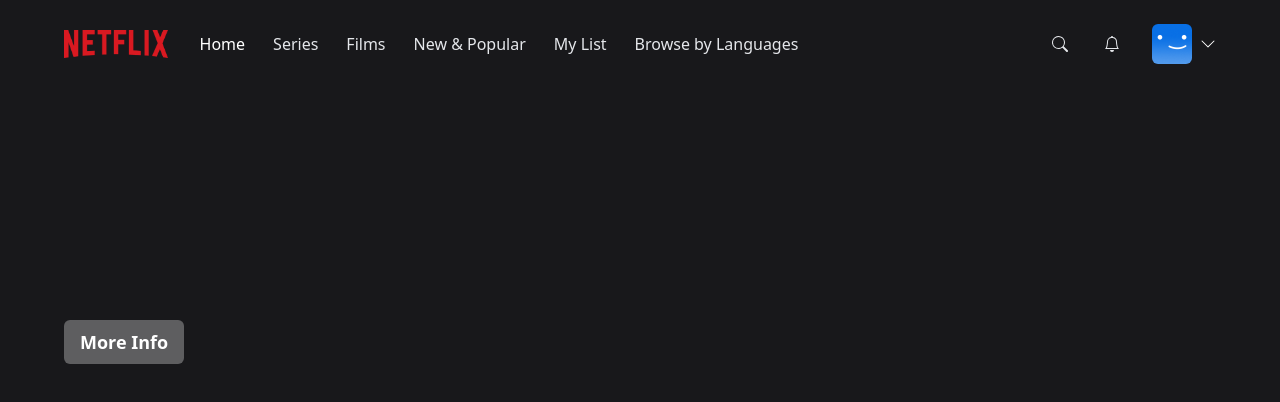
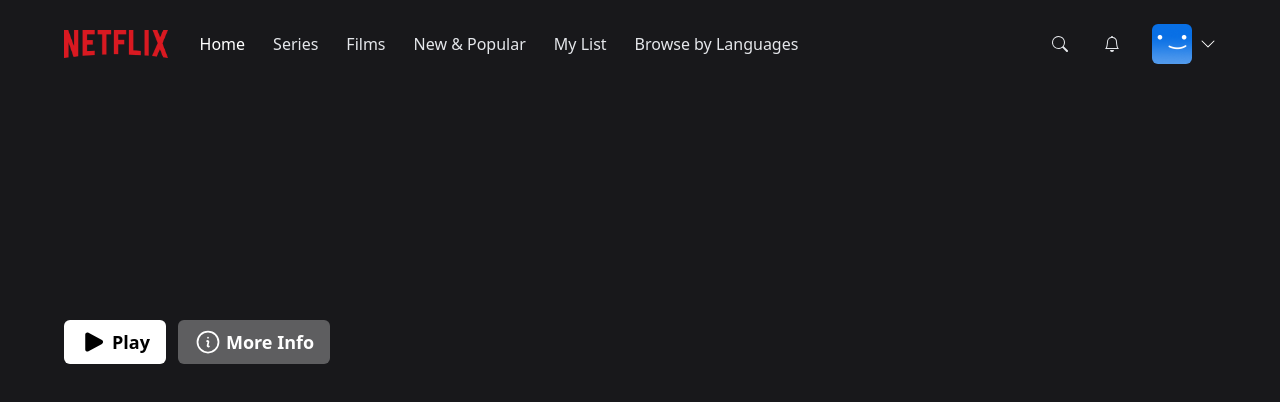
Before and after one commit to SiAce/nextflix-clone, a Next.js app: page / in a window 1280 px wide. Shown: the top 402 px of the page. Built offline with nearby package versions, Linux system fonts and the light colour scheme; no server answers; the database is empty; sample sign-in values are in the browser's storage.

Commit message:
Add Play Button

```diff
--- a/components/Billboard.tsx
+++ b/components/Billboard.tsx
@@ -1,7 +1,7 @@
 import React, { useCallback } from 'react';
-// import { InformationCircleIcon } from '@heroicons/react/24/outline';
+import { InformationCircleIcon } from '@heroicons/react/24/outline';
 
-// import PlayButton from '@/components/PlayButton';
+import PlayButton from '@/components/PlayButton';
 import useBillboard from '@/hooks/useBillboard';
 // import useInfoModalStore from '@/hooks/useInfoModalStore';
 
@@ -26,7 +26,7 @@ const Billboard: React.FC = () => {
           {data?.description}
         </p>
         <div className="flex flex-row items-center mt-3 md:mt-4 gap-3">
-          {/* <PlayButton movieId={data?.id} /> */}
+          <PlayButton movieId={data?.id} />
           <button
             // onClick={handleOpenModal}
             className="
@@ -46,7 +46,7 @@ const Billboard: React.FC = () => {
               transition
             "
             >
-              {/* <InformationCircleIcon className="w-4 md:w-7 mr-1" /> */}
+              <InformationCircleIcon className="w-4 md:w-7 mr-1" />
               More Info
           </button>
         </div>
--- /dev/null
+++ b/components/PlayButton.tsx
@@ -0,0 +1,36 @@
+import React from 'react';
+import { PlayIcon } from '@heroicons/react/24/solid';
+import { useRouter } from 'next/router';
+
+interface PlayButtonProps {
+  movieId: string;
+}
+
+const PlayButton: React.FC<PlayButtonProps> = ({ movieId }) => {
+  const router = useRouter();
+
+  return (
+    <button
+      onClick={() => router.push(`/watch/${movieId}`)}
+      className="
+        bg-white
+        rounded-md
+        py-1 md:py-2
+        px-2 md:px-4
+        w-auto
+        text-xs lg:text-lg
+        font-semibold
+        flex
+        flex-row
+        items-center
+        hover:bg-neutral-300
+        transition
+        "
+      >
+        <PlayIcon className="w-4 md:w-7 text-black mr-1" />
+        Play
+    </button>
+  );
+}
+
+export default PlayButton;
--- /dev/null
+++ b/hooks/useMovie.ts
@@ -0,0 +1,17 @@
+import useSwr from 'swr'
+import fetcher from '@/lib/fetcher';
+
+const useMovie = (id?: string) => {
+  const { data, error, isLoading } = useSwr(id ? `/api/movies/${id}` : null, fetcher, {
+    revalidateIfStale: false,
+    revalidateOnFocus: false,
+    revalidateOnReconnect: false,
+  });
+  return {
+    data,
+    error,
+    isLoading
+  }
+};
+
+export default useMovie;
--- /dev/null
+++ b/pages/api/movies/[movieId].ts
@@ -0,0 +1,34 @@
+import { NextApiRequest, NextApiResponse } from "next";
+import prismadb from '@/lib/prismadb';
+import serverAuth from "@/lib/serverAuth";
+
+export default async function handler(req: NextApiRequest, res: NextApiResponse) {
+  try {
+    if (req.method !== 'GET') {
+      return res.status(405).end();
+    }
+
+    await serverAuth(req, res);
+
+    const { movieId } = req.query;
+
+    if (typeof movieId !== 'string') {
+      throw new Error('Invalid Id');
+    }
+
+    if (!movieId) {
+      throw new Error('Missing Id');
+    }
+
+    const movies = await prismadb.movie.findUnique({
+      where: {
+        id: movieId
+      }
+    });
+
+    return res.status(200).json(movies);
+  } catch (error) {
+    console.log(error);
+    return res.status(500).end();
+  }
+}
--- /dev/null
+++ b/pages/watch/[movieId].tsx
@@ -0,0 +1,25 @@
+import React from 'react';
+import { ArrowLeftIcon } from '@heroicons/react/24/outline';
+import { useRouter } from 'next/router';
+import useMovie from '@/hooks/useMovie';
+
+const Watch = () => {
+  const router = useRouter();
+  const { movieId } = router.query;
+
+  const { data } = useMovie(movieId as string);
+
+  return (
+    <div className="h-screen w-screen bg-black">
+      <nav className="fixed w-full p-4 z-10 flex flex-row items-center gap-8 bg-black bg-opacity-70">
+        <ArrowLeftIcon onClick={() => router.push('/')} className="w-4 md:w-10 text-white cursor-pointer hover:opacity-80 transition" />
+        <p className="text-white text-1xl md:text-3xl font-bold">
+          <span className="font-light">Watching:</span> {data?.title}
+        </p>
+      </nav>
+      <video className="h-full w-full" autoPlay controls src={data?.videoUrl}></video>
+    </div>
+  )
+}
+
+export default Watch;
```
